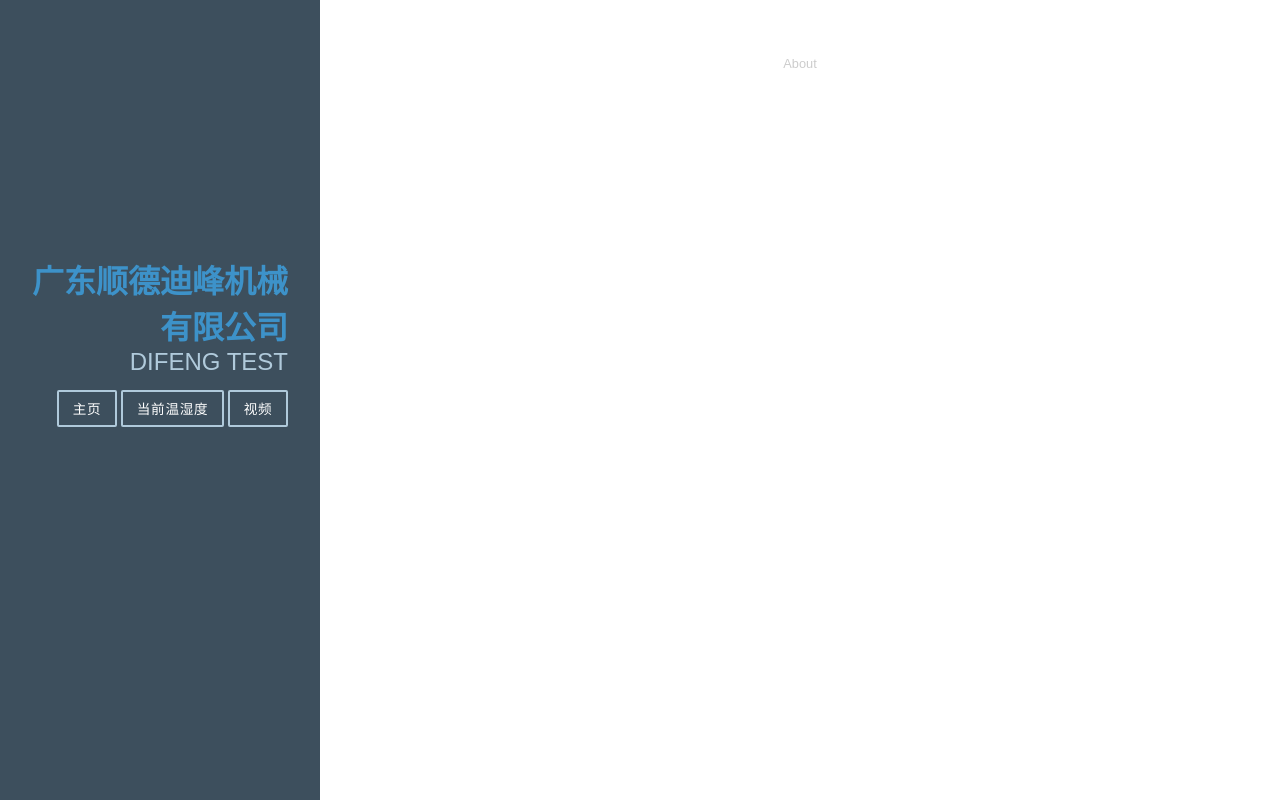
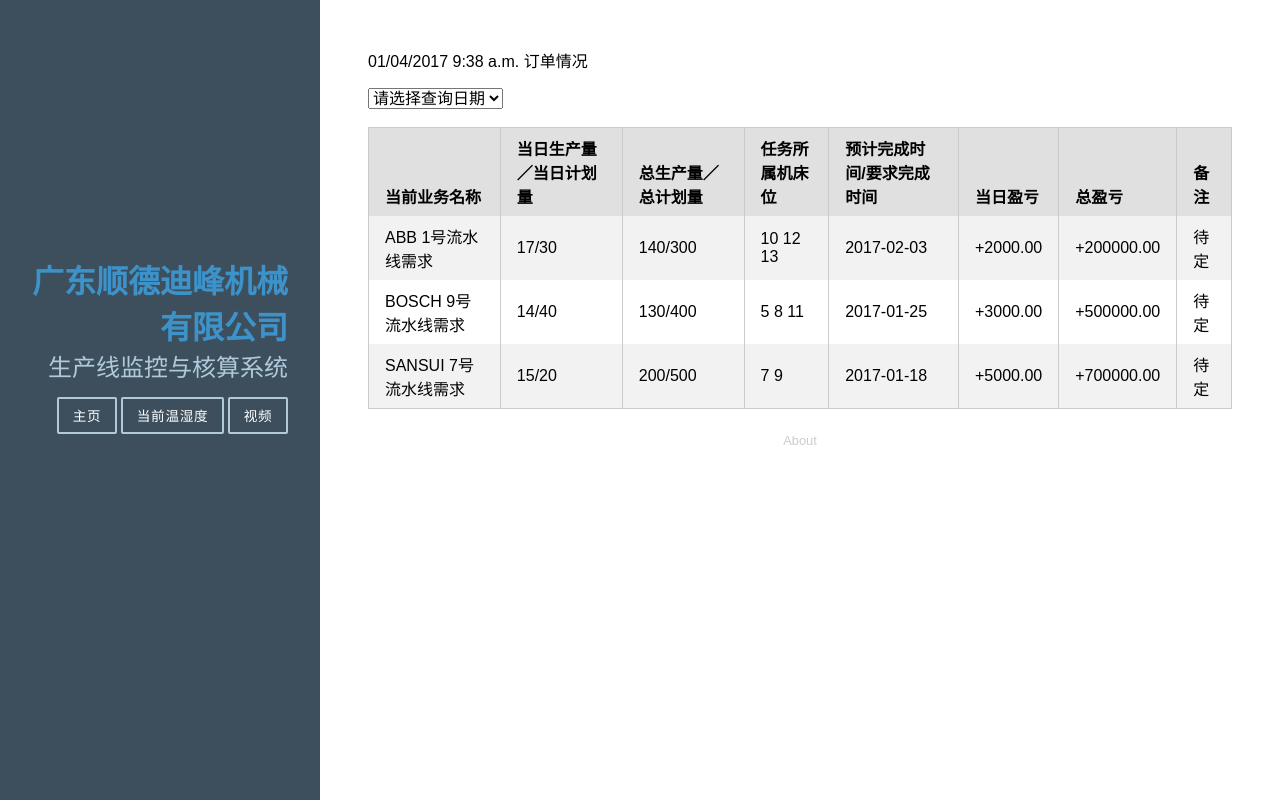
Before and after one commit to quietcoolwu/django_surveillance, a Django app: page / in a window 1280 px wide. Run offline with Django 3.2, Linux system fonts and the light colour scheme; data that the repository does not hold is empty; some libraries are stand-ins or nearby versions.

Commit message:
add check table on base.html

```diff
--- a/templates/base.html
+++ b/templates/base.html
@@ -9,6 +9,7 @@
   <link rel="stylesheet" href="../static/asset/css/pure-min.css">
   <link rel="stylesheet" href="../static/asset/css/grids-responsive-min.css">
   <link rel="stylesheet" href="../static/asset/css/blog.css">
+  <link rel="stylesheet" href="//apps.bdimg.com/libs/jqueryui/1.10.4/css/jquery-ui.min.css">
 </head>
 
 <body>
@@ -16,7 +17,7 @@
   <div class="sidebar pure-u-1 pure-u-md-1-4">
     <div class="header">
       <h1 class="brand-title"><a href="{% url "home" %}">广东顺德迪峰机械有限公司</a></h1>
-      <h2 class="brand-tagline">DIFENG TEST</h2>
+      <h2 class="brand-tagline">生产线监控与核算系统</h2>
       <nav class="nav">
         <ul class="nav-list">
           <li class="nav-item">
@@ -36,6 +37,66 @@
     <div>
       {% block content %}
       {% endblock %}
+      <p>{% now "SHORT_DATETIME_FORMAT" %} 订单情况</p>
+      <label class="dropdown">
+        <select>
+          <option>请选择查询日期</option>
+          <option>ABB</option>
+          <option>SANSUI</option>
+          <option>BOSCH</option>
+          <option>Others</option>
+        </select>
+      </label>
+      <br><br>
+      <table class="pure-table pure-table-striped">
+        <thead>
+        <tr>
+          <th>当前业务名称</th>
+          <th>当日生产量／当日计划量</th>
+          <th>总生产量／总计划量</th>
+          <th>任务所属机床位</th>
+          <th>预计完成时间/要求完成时间</th>
+          <th>当日盈亏</th>
+          <th>总盈亏</th>
+          <th>备注</th>
+        </tr>
+        </thead>
+
+        <tbody>
+        <tr>
+          <td>ABB 1号流水线需求</td>
+          <td>17/30</td>
+          <td>140/300</td>
+          <td>10 12 13</td>
+          <td>2017-02-03</td>
+          <td>+2000.00</td>
+          <td>+200000.00</td>
+          <td>待定</td>
+        </tr>
+
+        <tr>
+          <td>BOSCH 9号流水线需求</td>
+          <td>14/40</td>
+          <td>130/400</td>
+          <td>5 8 11</td>
+          <td>2017-01-25</td>
+          <td>+3000.00</td>
+          <td>+500000.00</td>
+          <td>待定</td>
+        </tr>
+
+        <tr>
+          <td>SANSUI 7号流水线需求</td>
+          <td>15/20</td>
+          <td>200/500</td>
+          <td>7 9</td>
+          <td>2017-01-18</td>
+          <td>+5000.00</td>
+          <td>+700000.00</td>
+          <td>待定</td>
+        </tr>
+        </tbody>
+      </table>
       <div class="footer">
         <div class="pure-menu pure-menu-horizontal pure-menu-open">
           <ul>
```
Also changed, not shown: templates/env.html (+0 -16 lines).
